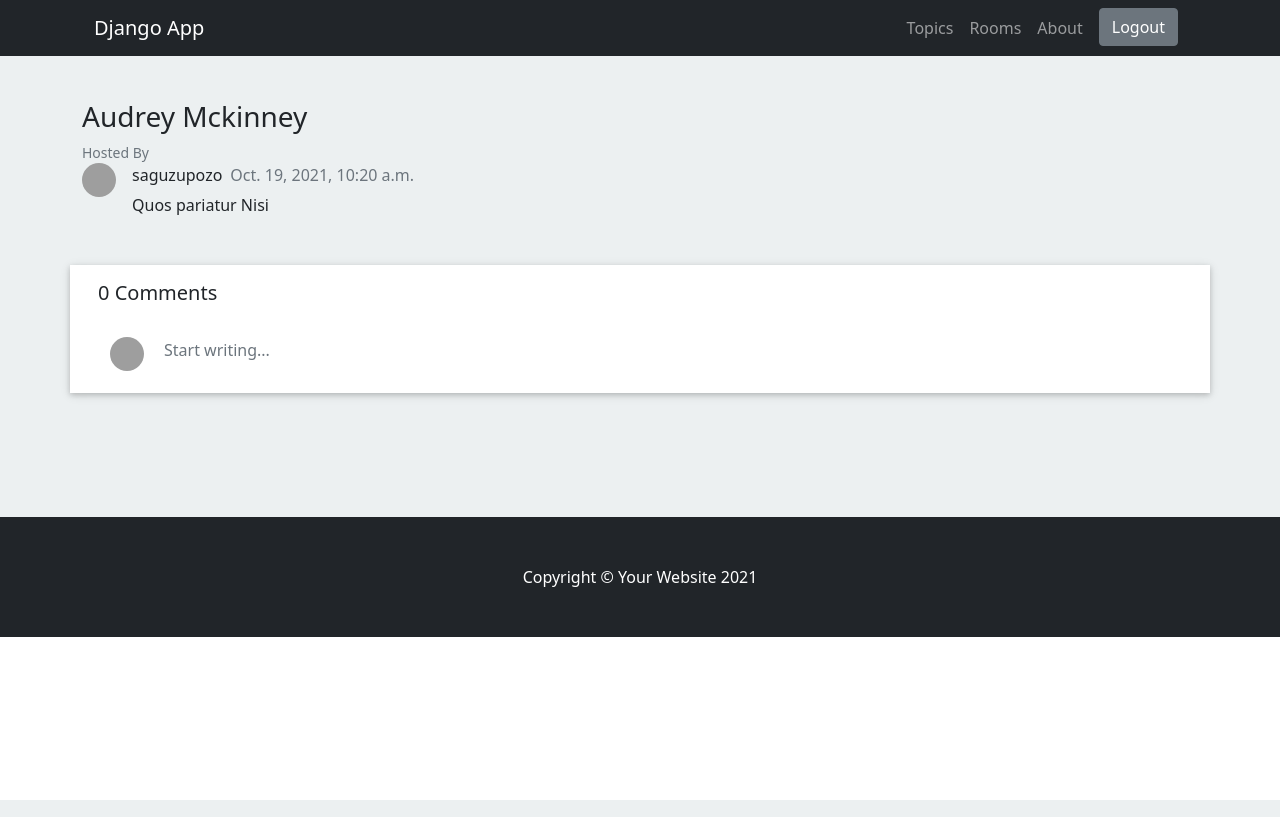
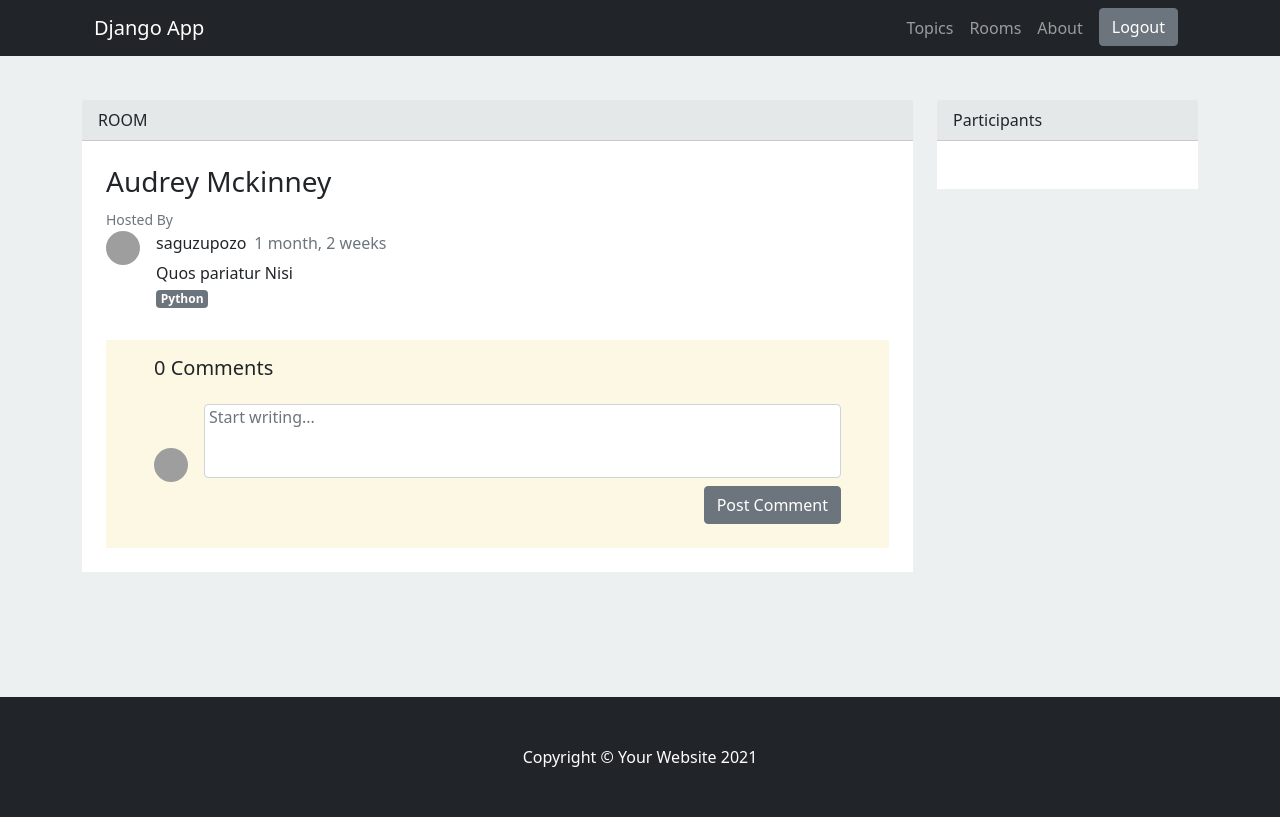
Before and after one commit to jayant-lumino/django-room-app, a Django app: page /room/15/ in a window 1280 px wide. Run offline with Django 3.2, Linux system fonts and the light colour scheme; a user stored in the database is signed in; data comes from the database, SQL or seed files in the repository; both versions use the stored data as it was after the commit; some libraries are stand-ins or nearby versions; grey boxes are pictures that could not be loaded.

Commit message:
--add participants and comments add and delete featue to room page

```diff
--- a/base/models.py
+++ b/base/models.py
@@ -16,7 +16,7 @@ class Room(models.Model):
     topic = models.ForeignKey(Topic, on_delete=models.SET_NULL, null=True)
     name = models.CharField(max_length=200)
     description = models.TextField(null=True, blank=True)
-    #participants =
+    participants = models.ManyToManyField(User, related_name='participants', blank=True)
     created_at = models.DateTimeField(auto_now_add=True)
     updated_at = models.DateTimeField(auto_now=True)
 
--- /dev/null
+++ b/base/templates/base/components/participants.html
@@ -0,0 +1,23 @@
+<!-- This will show the list of the user with minimal details, Like Profile pic, username and Full name -->
+
+{% for user in participants  %}
+
+    <div class="row justify-content-center mb-2">
+        <div class="col-12">
+            <div class="d-flex">
+                <div class="flex-shrink-0">
+                    <div class="avatar avatar-sm rounded-circle">
+                        <img class="avatar-img" src="https://uifaces.co/our-content/donated/AW-rdWlG.jpg"
+                            alt="">
+                    </div>
+                </div>
+                <div class="flex-grow-1 ms-2 ms-sm-3">
+                    <div class="comment-meta d-flex align-items-baseline justify-content-between">
+                        <h6 class="me-2">@{{user.username}}</h6>
+                    </div>
+                </div>
+            </div>
+        </div>
+    </div>
+
+{% endfor %}
--- a/base/templates/base/components/rooms.html
+++ b/base/templates/base/components/rooms.html
@@ -14,8 +14,8 @@
                     {% endif %}
                 </div>
                 <div class="card-desc">
-                    <h3>{{ room.name }} <span class="badge badge-secondary pull-right"><a class="link-light pull-right" href="{% url 'topic' room.topic.id %}">{{ room.topic.name }}</a></span></h3>
-                    <p>{{ room.description }}</p>
+                    <h3>{{ room.name }} <span class="badge badge-secondary pull-right"><a class="link-light text-decoration-none pull-right" style="font-size:0.75rem" href="{% url 'topic' room.topic.id %}">{{ room.topic.name }}</a></span></h3>
+                    <p>{{ room.description | truncatewords:20 }}</p>
                     <a href='{% url "room" room.id %}' class="btn-card">Read</a>
                 </div>
             </div>
--- a/base/templates/base/room/room.html
+++ b/base/templates/base/room/room.html
@@ -5,6 +5,11 @@
 <section class="details-card" id="room-cards">
     <div class="container">
         <div class="row">
+            <div class="col-lg-9 col-xs-12">
+                <div class="card-header">
+                    ROOM
+                </div>
+                <div class="card-content shadow-none  px-4 py-4">
                     <h3>{{ room.name }}</h3>
                     <small class="text-muted">Hosted By</small>
                     <div class="comment d-flex mb-4">
@@ -17,20 +22,21 @@
                         <div class="flex-grow-1 ms-2 ms-sm-3">
                             <div class="comment-meta d-flex align-items-baseline">
                                 <h6 class="me-2">{{room.host.username}}</h6>
-                        <span class="text-muted">{{room.created_at}}</span>
+                                <span class="text-muted">{{room.created_at | timesince}}</span>
                             </div>
                             <div class="comment-body">
                                 {{room.description}}
                             </div>
+                            <h2 class="badge badge-secondary">{{ room.topic.name }}</h2>
                         </div>
                     </div>
+
+                    <!-- Conversation -->
+                    <div class="p-3 justify-content-center comment-container px-5 mark mt-4">
+                        <div class="col-lg-12 mb-4">
+                            <h5>{{ conversations|length }} Comments</h5>
                         </div>
-        <div class="clearfix"></div>
-        <div class="row card-content p-3 justify-content-center my-4">
-            <div class="col-lg-12 mb-4">
-                <h5>{{ messages|length }} Comments</h5>
-            </div>
-            {% for message in messages %}
+                        {% for conversation in conversations %}
                         <div class="row justify-content-center mb-4">
                             <div class="col-12">
                                 <div class="comments">
@@ -42,13 +48,25 @@
                                             </div>
                                         </div>
                                         <div class="flex-grow-1 ms-2 ms-sm-3">
-                                <div class="comment-meta d-flex align-items-baseline">
-                                    <h6 class="me-2">{{message.user.username}}</h6>
-                                    <span class="text-muted">{{message.created_at}}</span>
+                                            <div class="comment-meta d-flex align-items-baseline justify-content-between">
+                                                <h6 class="me-2">{{conversation.user.username}}
+                                                    <span class="text-muted">{{conversation.created_at | timesince}}</span>
+                                                </h6>
+                                                {% if request.user.is_authenticated and conversation.user.id == request.user.id %}
+                                                    <span>
+
+                                                        <a href="#" class="text-muted text-decoration-none text-right" >Edit</a>
+                                                        <label class="text-muted">|</label>
+                                                        <a href="{% url 'delete-message' conversation.id %}" class="text-muted text-danger text-decoration-none text-right" >Delete</a>
+                                                    </span>
+                                                {% endif %}
+
                                             </div>
                                             <div class="comment-body">
-                                    {{message.message}}
+                                                {{conversation.message}}
                                             </div>
+
+                                            <!-- Conversation Reply Container -->
                                             <!-- <div class="comment-replies bg-light p-3 mt-3 rounded">
                                                 <h6 class="comment-replies-title mb-4 text-muted text-uppercase">2 replies</h6>
 
@@ -95,25 +113,43 @@
                             </div>
                         </div>
                         {% endfor %}
+
+                        {% if request.user.is_authenticated %}
                             <div class="row justify-content-center">
                                 <div class="col-12">
                                     <div class="comment-form d-flex align-items-center">
                                         <div class="flex-shrink-0">
                                             <div class="avatar avatar-sm rounded-circle">
-                                <img class="avatar-img"
+                                                <img class="avatar-img" title="{{request.user}}" alt="{{request.user}}"
                                                     src="https://images.pexels.com/photos/91227/pexels-photo-91227.jpeg?auto=compress&cs=tinysrgb&crop=faces&fit=crop&h=200&w=200"
                                                     alt="">
                                             </div>
                                         </div>
                                         <div class="flex-grow-1 ms-2 ms-sm-3">
-                            <form>
-                                <textarea class="form-control py-0 px-1 border-0" rows="1"
-                                    placeholder="Start writing..." style="resize: none;"></textarea>
+                                            <form method="POST">
+                                                {% csrf_token %}
+                                                <textarea class="form-control py-0 px-1 border-1" rows="3"
+                                                    placeholder="Start writing..." name="comment" style="resize: none;"></textarea>
+                                                <button type="submit" class="btn btn-secondary my-2 pull-right">Post Comment</button>
                                             </form>
                                         </div>
                                     </div>
                                 </div>
                             </div>
+                        {% endif %}
+                    </div>
+                </div>
+            </div>
+            <div class="col-lg-3 col-xs-12">
+                <div class="card-header">
+                    Participants
+                </div>
+                <div class="card-content shadow-none  px-4 py-4">
+                    {% include 'base/components/participants.html' %}
+                </div>
+            </div>
+        </div>
+        <div class="clearfix"></div>
     </div>
 </section>
 {% endblock %}
--- a/base/urls.py
+++ b/base/urls.py
@@ -18,6 +18,7 @@ urlpatterns = [
     path('create-room/', views.createRoom, name="create-room"),
     path('update-room/<str:id>/', views.updateRoom, name="update-room"),
     path('delete-room/<str:id>/', views.deleteRoom, name="delete-room"),
+    path('delete-message/<str:id>/', views.deleteMessage, name="delete-message"),
     # Pages
     path('about/', views.about, name="about"),
 ]
--- a/base/views.py
+++ b/base/views.py
@@ -1,5 +1,5 @@
 from django.shortcuts import render, redirect
-from .models import Room, Topic
+from .models import Room, Topic, Message
 from .forms import RoomForm, TopicForm
 from django.contrib.auth.models import User
 from django.contrib import messages
@@ -101,9 +101,19 @@ def rooms(request):
 
 def room(request, id):
   room = Room.objects.get(id=id)
-  messages = room.message_set.all()
-  context = {'room': room, 'messages': messages}
+  messages = room.message_set.all().order_by('-created_at')
+  participants = room.participants.all()
 
+  if request.method == 'POST':
+    message = Message.objects.create(
+      user=request.user,
+      room=room,
+      message=request.POST.get('comment')
+    )
+    room.participants.add(request.user)
+    return redirect('room', id=room.id)
+
+  context = {'room': room, 'conversations': messages, 'participants': participants}
   return render(request, 'base/room/room.html', context)
 
 @login_required(login_url="login")
@@ -133,15 +143,34 @@ def updateRoom(request, id):
 
 @login_required(login_url="login")
 def deleteRoom(request, id):
+
   try:
     room = Room.objects.get(id=id)
+    if room.host != request.user:
+      return HttpResponse('You\'re not belongs to this room')
   except Room.DoesNotExist:
     room = None
+
   if (request.method == 'POST'):
     room.delete()
     return redirect('rooms')
 
   return render(request, 'base/room/delete-room.html', {'obj': room})
 
+@login_required(login_url="login")
+def deleteMessage(request, id):
+  try:
+    message = Message.objects.get(id=id)
+    if message.user != request.user:
+      return HttpResponse('You\'re not belongs to this message.')
+  except Message.DoesNotExist:
+      return redirect('room', id=message.room.id)
+
+  if (request.method == 'POST'):
+    message.delete()
+    return redirect('room', id=message.room.id)
+
+  return render(request, 'base/room/delete-message.html', {'obj': message})
+
 def about(request):
   return render(request, 'about.html')
```
Also changed, not shown: base/templates/base/room/delete-message.html (added, +37 -0 lines), base/migrations/0003_auto_20211020_0530.py (added), db.sqlite3. Lines whose indentation alone changed are shown as unchanged.
